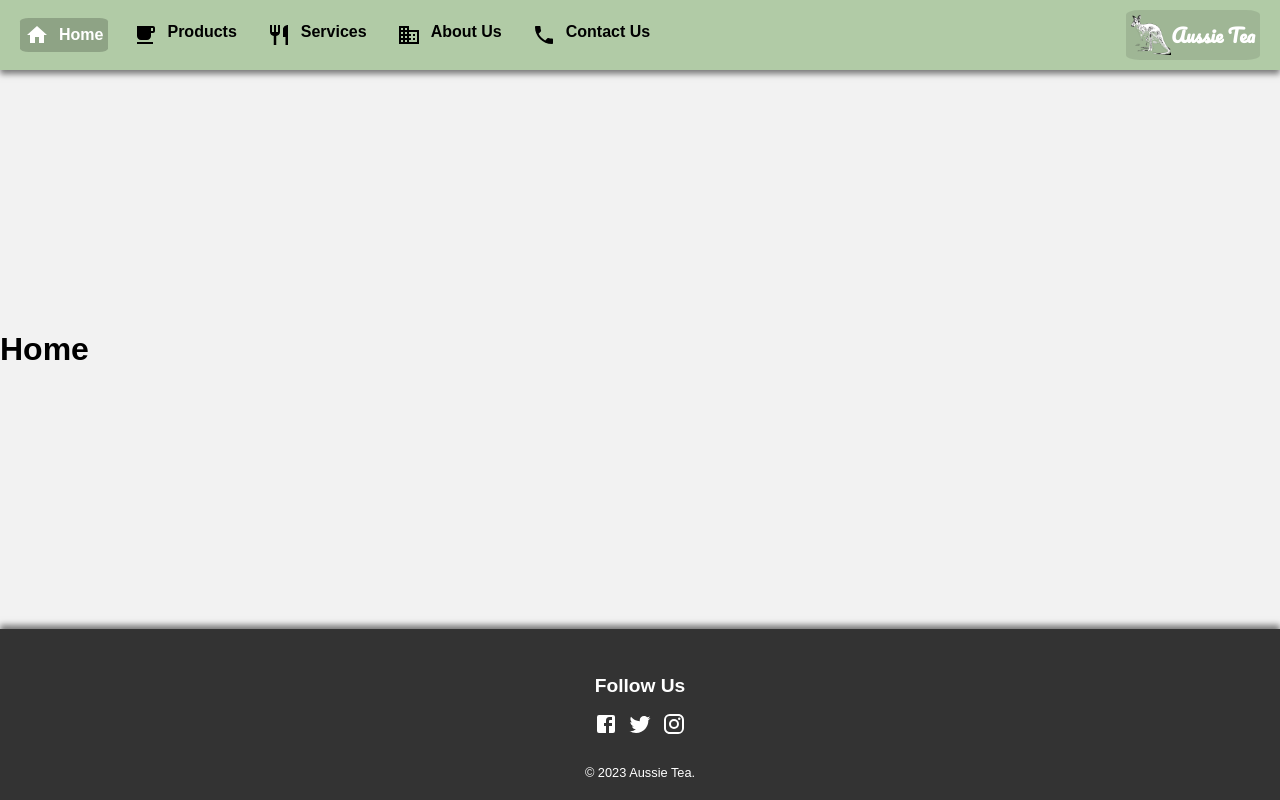
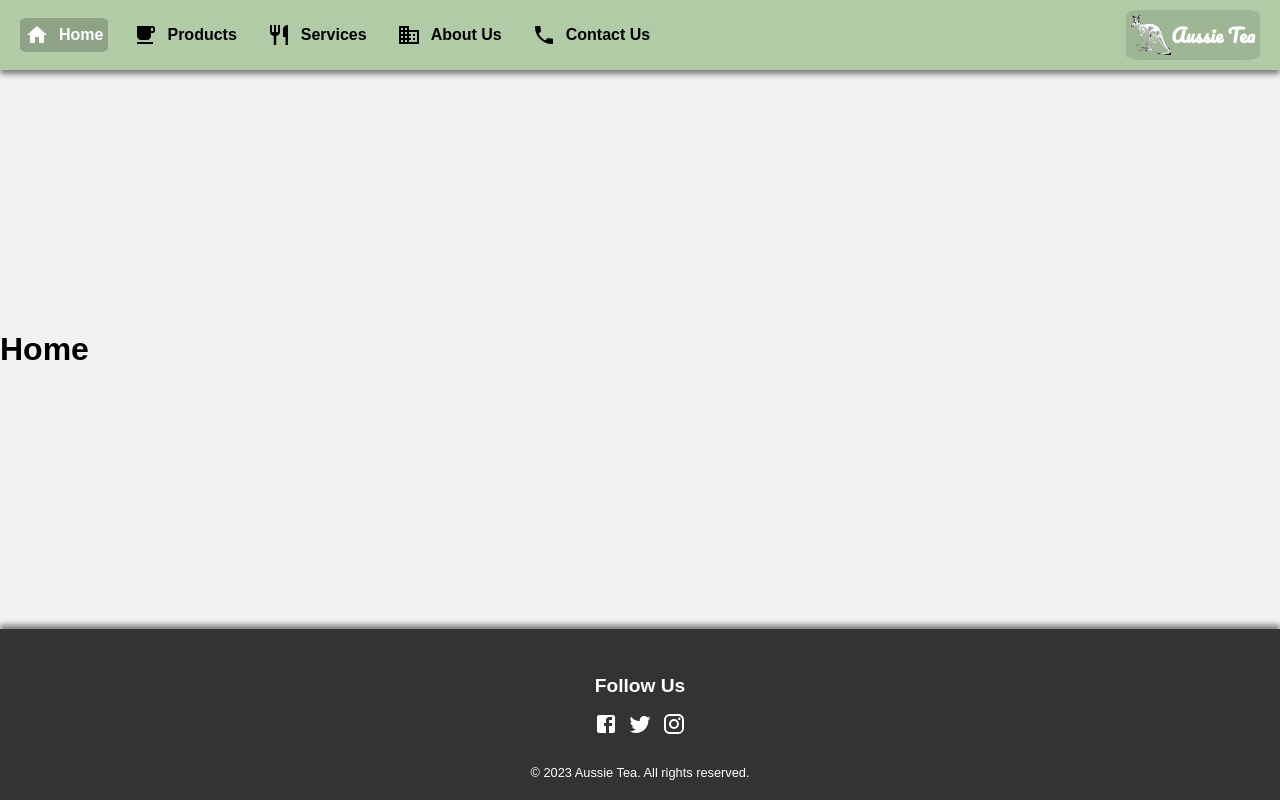
Before and after one commit to andresfgp/react-tea-store-ecommerce, a React (Vite) app: page / in a window 1280 px wide. Built offline with nearby package versions, Linux system fonts and the light colour scheme.

Commit message:
improve footer

```diff
--- a/src/components/footer/Footer.jsx
+++ b/src/components/footer/Footer.jsx
@@ -17,7 +17,7 @@ const Footer = () => {
                 </div>
             </div>
             <div className="footer-bottom">
-                &copy; {new Date().getFullYear()} Aussie Tea.
+                &copy; {new Date().getFullYear()} Aussie Tea. All rights reserved.
             </div>
         </footer>
     );
--- a/src/components/header/Header.css
+++ b/src/components/header/Header.css
@@ -19,6 +19,7 @@
     display: flex;
     align-items: right;
     margin-right: 20px;
+    align-items: center;
     padding: 5px;
     font-weight: 600;
   }
```
